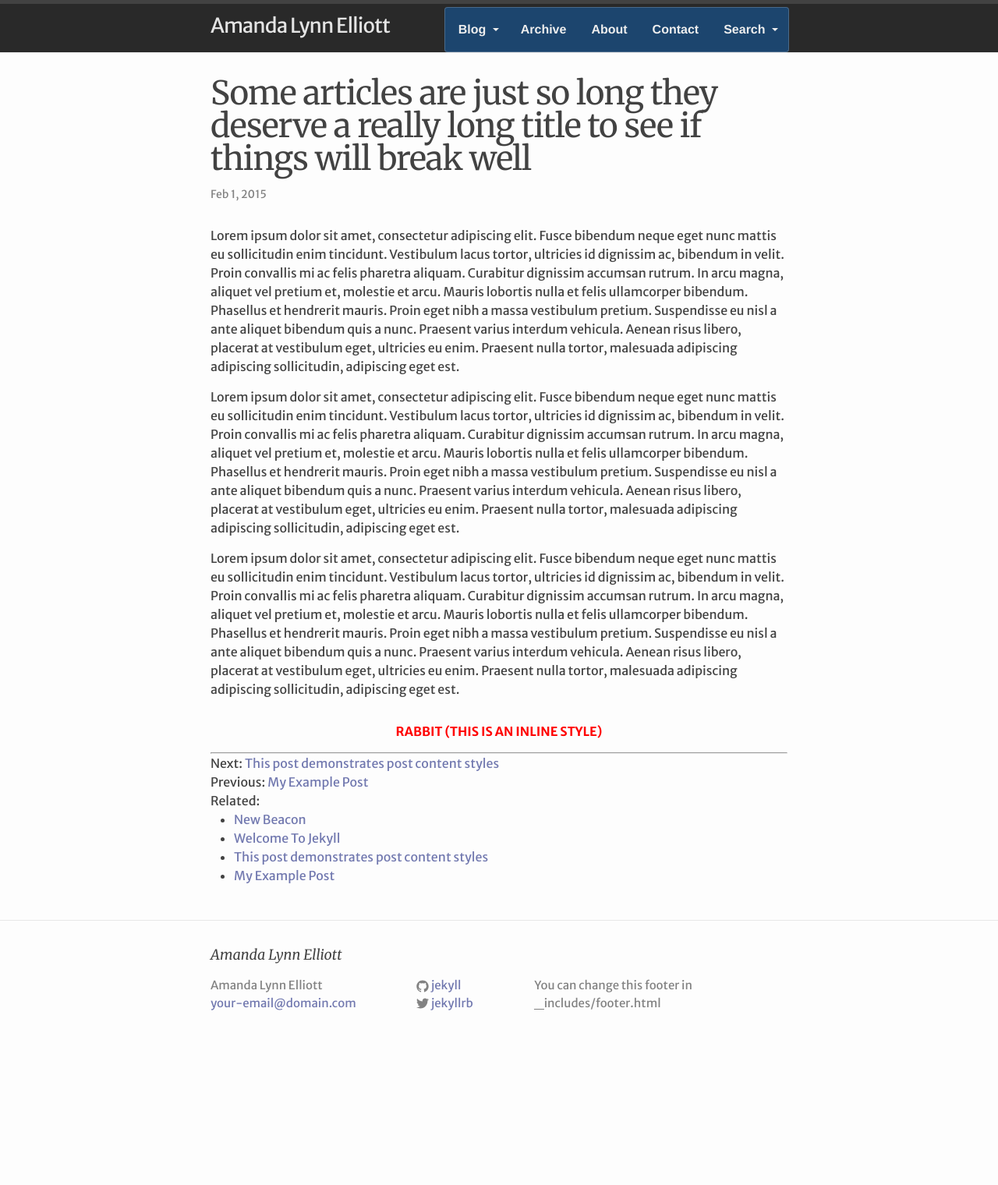
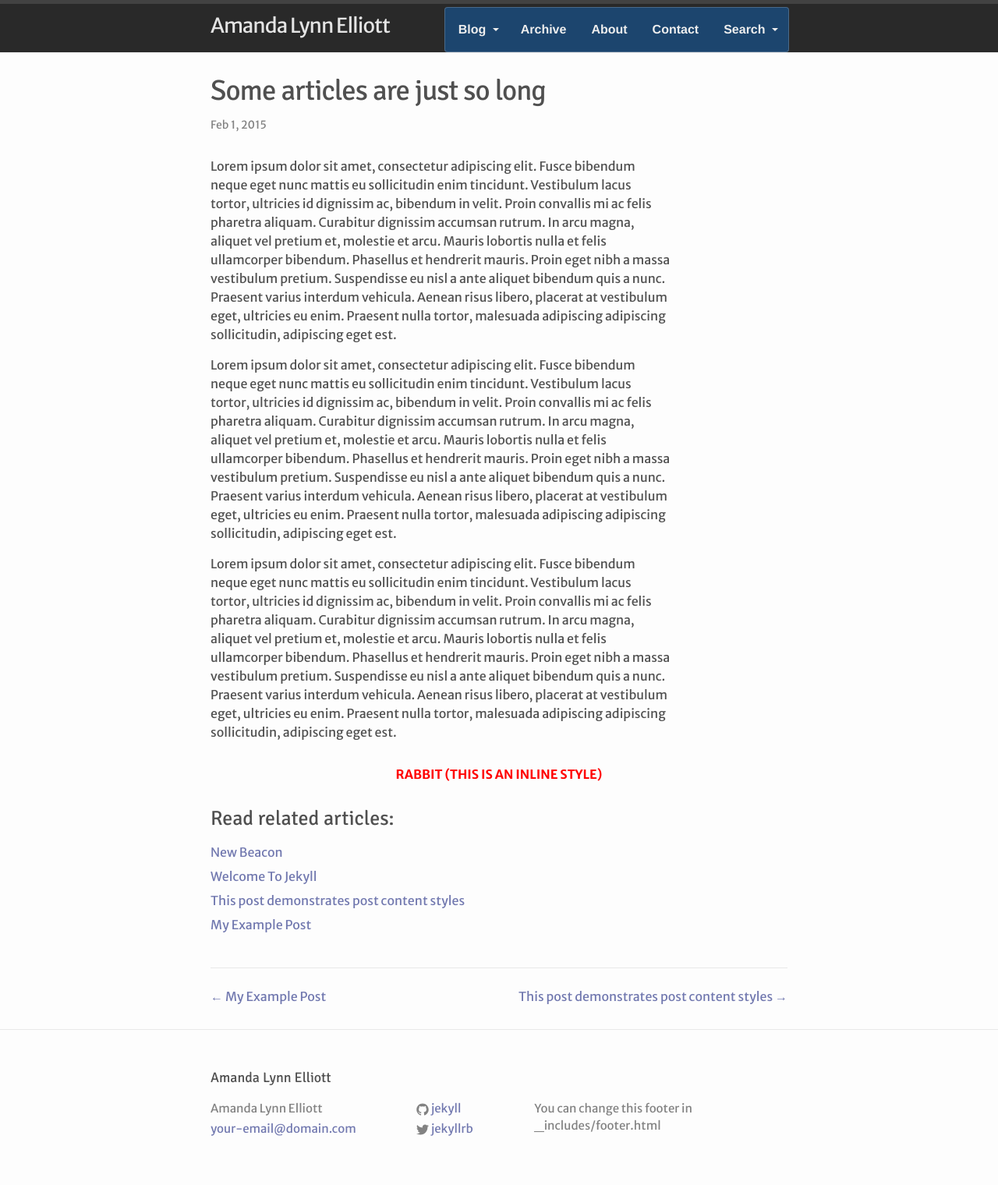
Before and after one commit to amandalynnelliott/amandalynnelliott.github.io-dev, a Jekyll site: the page built from _posts/2015-02-01-super-long-article.md, in a window 1280 px wide. Shown: the whole page at 78% size. Built offline with Jekyll 4.4.1, drawn with Linux system fonts in a browser that asks for light colours; before the commit the page ends 1358 px from its top, so only the background shows below that.

Commit message:
Fonts and readability
Giving it that special something

```diff
--- a/_layouts/post.html
+++ b/_layouts/post.html
@@ -4,7 +4,7 @@ layout: default
 <article class="post" itemscope itemtype="http://schema.org/BlogPosting">
     <header class="post-header">
         <h1 class="post-title" itemprop="name headline">{{ page.title | escape }}</h1>
-        <p class="post-meta"><time datetime="{{ page.date | date_to_xmlschema }}" itemprop="datePublished">{{ page.date | date: "%b %-d, %Y" }}</time>{% if page.author %} • <span itemprop="author" itemscope itemtype="http://schema.org/Person"><span itemprop="name">{{ page.author }}</span></span>{% endif %}</p>
+        <p class="post-meta"><time datetime="{{ page.date | date_to_xmlschema }}" itemprop="datePublished">{{ page.date | date: "%b %-d, %Y" }}</time>{% if page.author %} by <span itemprop="author" itemscope itemtype="http://schema.org/Person"><span itemprop="name">{{ page.author }}</span></span>{% endif %}</p>
     </header>
     <div class="post-content" itemprop="articleBody">
         {{ content }}
@@ -14,16 +14,31 @@ layout: default
     {% endif %}
     <p style="text-align: center; color: red"><strong>RABBIT (THIS IS AN INLINE STYLE)</strong></p>
 </article>
-<hr />
-{% if page.next %}
-    Next: <a href="{{ page.next.url }}">{{ page.next.title }}</a>
-{% endif %}
-<br />
-{% if page.previous %}
-    Previous: <a href="{{ page.previous.url }}">{{ page.previous.title }}</a>
-{% endif %}
-<br />
-Related:
+
+<div class="related-posts">
+	<h3>Read related articles:</h3>
+	<div class="related-post-items">
+		{% for post in site.related_posts %}
+		<p><a href="{{ post.url }}">{{ post.title }}</a></p>
+		{% endfor %}
+	</div>
+</div>
+
+<div class="post-nav">
+	<span class="post-nav-prev">
+		{% if page.previous %}
+			<a href="{{ page.previous.url }}">&#8592; {{ page.previous.title }}</a>
+		{% endif %}
+	</span>
+
+	<span class="post-nav-next">
+		{% if page.next %}
+			<a href="{{ page.next.url }}">{{ page.next.title }} &#8594;</a>
+		{% endif %}
+	</span>
+</div>
+
+<!--
 <div>
     <ul>
         {% for post in site.related_posts %}
@@ -33,3 +48,4 @@ Related:
         {% endfor %}
     </ul>
 </div>
+-->
--- a/_posts/2015-02-01-super-long-article.md
+++ b/_posts/2015-02-01-super-long-article.md
@@ -1,6 +1,6 @@
 ---
 layout: post
-title: "Some articles are just so long they deserve a really long title to see if things will break well"
+title: "Some articles are just so long"
 categories: misc
 ---
 
--- a/assets/css/main.scss
+++ b/assets/css/main.scss
@@ -4,8 +4,7 @@
 @charset "utf-8";
 
 @import url('https://fonts.googleapis.com/css?family=Merriweather+Sans:400,400i,700');
-@import url('https://fonts.googleapis.com/css?family=Merriweather:300i,400,400i,700');
-@import url('https://fonts.googleapis.com/css?family=Open+Sans:400,400i,700,700i');
+@import url('https://fonts.googleapis.com/css?family=Signika:300,400,600,700');
 
 // Our variables
 $base-font-family: 'Merriweather Sans', sans-serif;
@@ -16,19 +15,20 @@ $base-line-height: 1.5;
 
 $spacing-unit:     30px;
 
-$text-color:       #424242;
+$text-color:       #505050;
 $background-color: #fdfdfd;
-$brand-color:      #2a7ae2;
+$brand-color:      rgb(113, 120, 175);
+;
 
 $grey-color:       #828282;
 $grey-color-light: lighten($grey-color, 40%);
 $grey-color-dark:  darken($grey-color, 25%);
 
 // Width of the content area
-$content-width:    800px;
+$content-width:    800px; //800
 
 $on-palm:          600px;
-$on-laptop:        800px;
+$on-laptop:        800px; //800
 
 // Minima also includes a mixin for defining media queries.
 // Use media queries like this:
@@ -42,30 +42,99 @@ $on-laptop:        800px;
 // Import partials from the `minima` theme.
 @import "minima";
 
+
+// --- Layout
+
+.post-content, ul.post-list {
+	max-width: calc(650px - (30px * 2));
+}
+
+
+// --- Fonts and readability
+
+body {
+	overflow-y: scroll;
+	font-size: 1em;
+}
+
 h1 {
-	font-family: 'Merriweather', sans-serif;
+	font-family: 'Signika', sans-serif;
 }
 
 h2 {
-	font-family: 'Merriweather', sans-serif;
-	font-weight: 400;
+	font-family: 'Signika', sans-serif;
+}
+
+h3 {
+	font-family: 'Signika', sans-serif;
+	font-weight: 500;
+}
+
+h4 {
+	font-family: 'Signika', sans-serif;
+	font-weight: 300;
+	text-transform: uppercase;
+	color: $grey-color;
+}
+
+.post-title {
+	font-size: 2.3em;
+}
+
+
+h2, h3, h4 {
+	margin-top: 1em;
+}
+
+blockquote {
+	margin: 1.5em 0;
+	font-size: 1.5em;
+	font-style: italic;
+	padding-left: 2em;
+	border-left: 10px solid #e8e8e8;
+}
+
+blockquote footer {
+	font-size: 0.8em;
+	margin: 0.5em 0;
+}
+
+caption {
+	color: $grey-color-light;
+}
+
+li {
+	margin-bottom: 0.25em;
+}
+
+.sidenote {
+	margin: 2em 0 2em 4em;
+	padding: 1em 1.5em;
+	background-color: $grey-color-light;
+	border-bottom: 10px solid $grey-color;
 	font-style: italic;
 }
 
-h3 {
-	font-family: 'Merriweather', sans-serif;
-	font-weight: 400;
+.related-posts h3 { //not sure why this isn't applying naturally
+	font-size: 26px
 }
 
-h4 {
-	font-family: 'Merriweather', sans-serif;
-	font-weight: 700;
-	font-style: bold;
+.related-post-items {
+	line-height: 1em;
 }
 
-p {
-	//font-family: 'Open Sans', sans-serif;
+.related-posts {
+	padding-bottom: 2em;
+	border-bottom: 1px solid $grey-color-light;
+	margin-bottom: 1.5em;
 }
+
+.post-nav-next {
+	float: right;
+}
+
+
+// --- Header and navigation
 
 .site-header {
 	background-color: #292929;
@@ -87,6 +156,9 @@ a, a:visited {
 	color: rgb(113, 120, 175);
 }
 
-body {
-	overflow-y: scroll;
+
+// --- About page
+
+.myslides {
+	// max-height: 400px;
 }
```
Also changed, not shown: about.md (+2 -4 lines), assets/img/2017/01/pplsketch.jpg.jpg (added), assets/img/2017/01/pplsketch2.jpg.jpg (added), assets/img/2017/01/pplsketch3.jpg.jpg (added).
